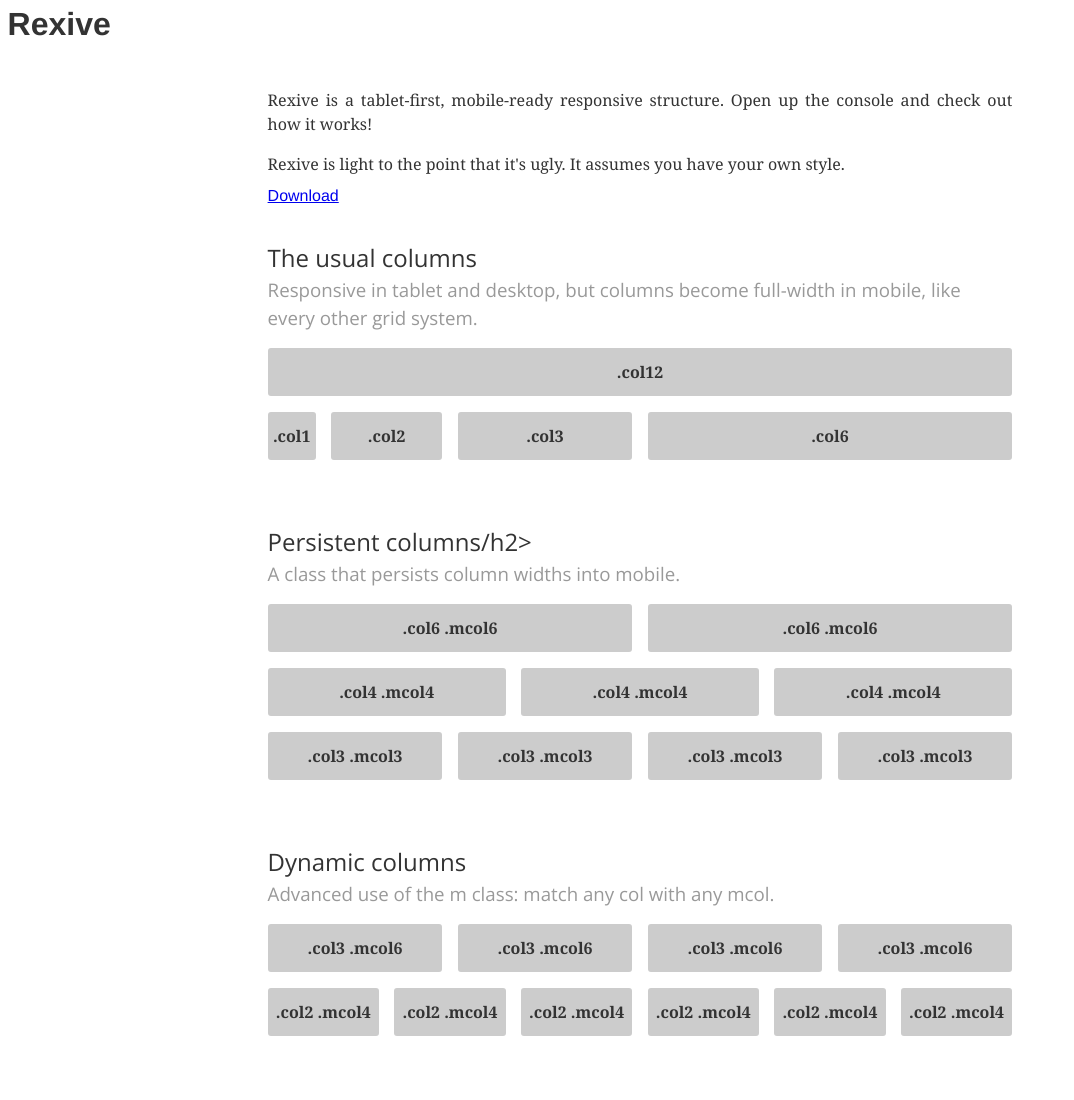
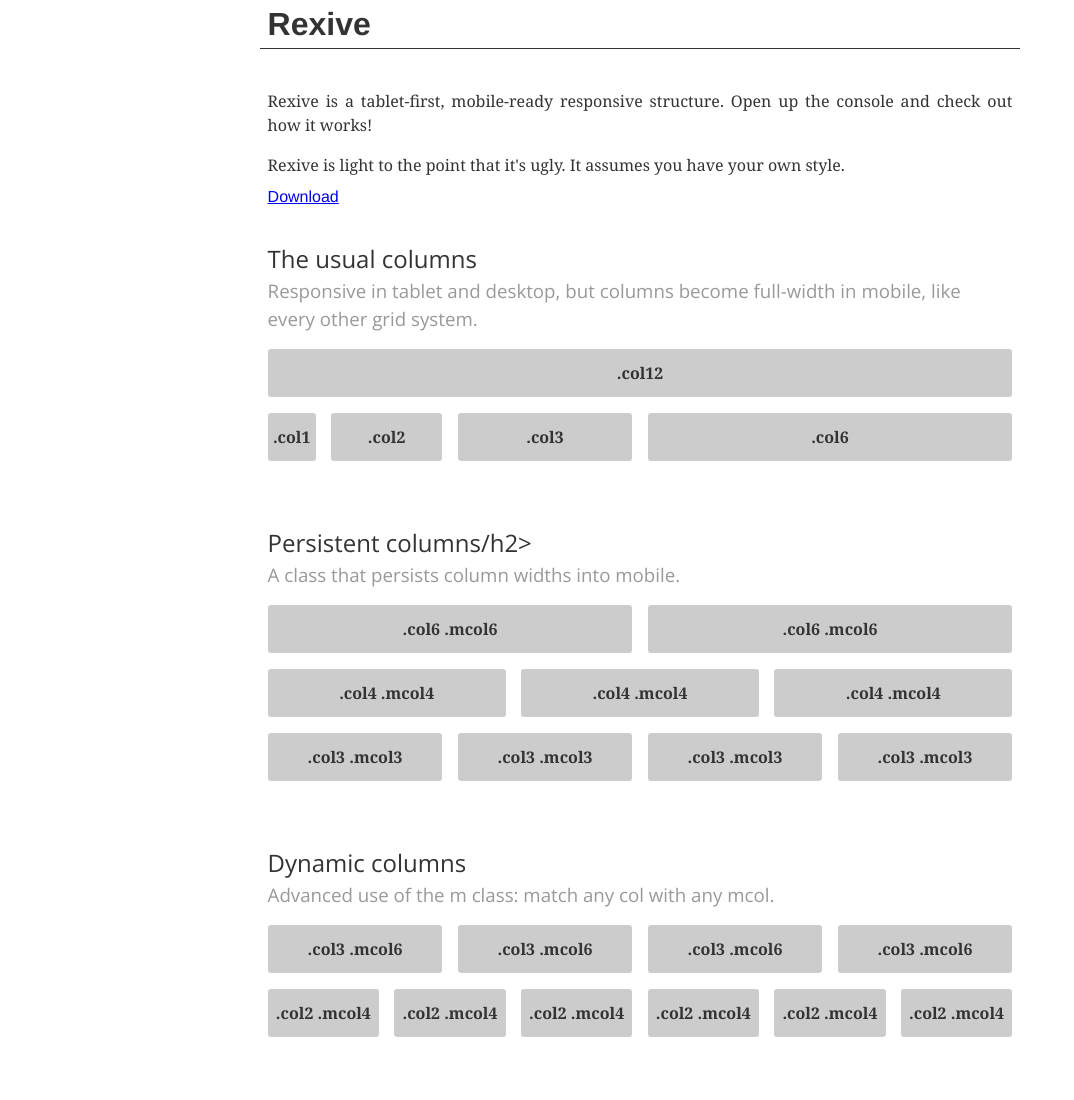
Before and after one commit to jonathan-fielding/rexive, a plain HTML site: page index.html in a window 1280 px wide. Shown: the top 1100 px of the page, without its empty margins (0-1074 px from the left). Drawn offline with nearby package versions, Linux system fonts and the light colour scheme.

Commit message:
Update index.html

```diff
--- a/index.html
+++ b/index.html
@@ -14,9 +14,11 @@
 </head>
 <body>
 
-  <div id='header' class='container'>
-    <div class='row'>
-      <h1 class='col12'>Rexive</h1>
+  <div id='header'>
+    <div class='container'>
+      <div class='row'>
+        <h1 class='col12'>Rexive</h1>
+      </div>
     </div>
   </div>
 
```
